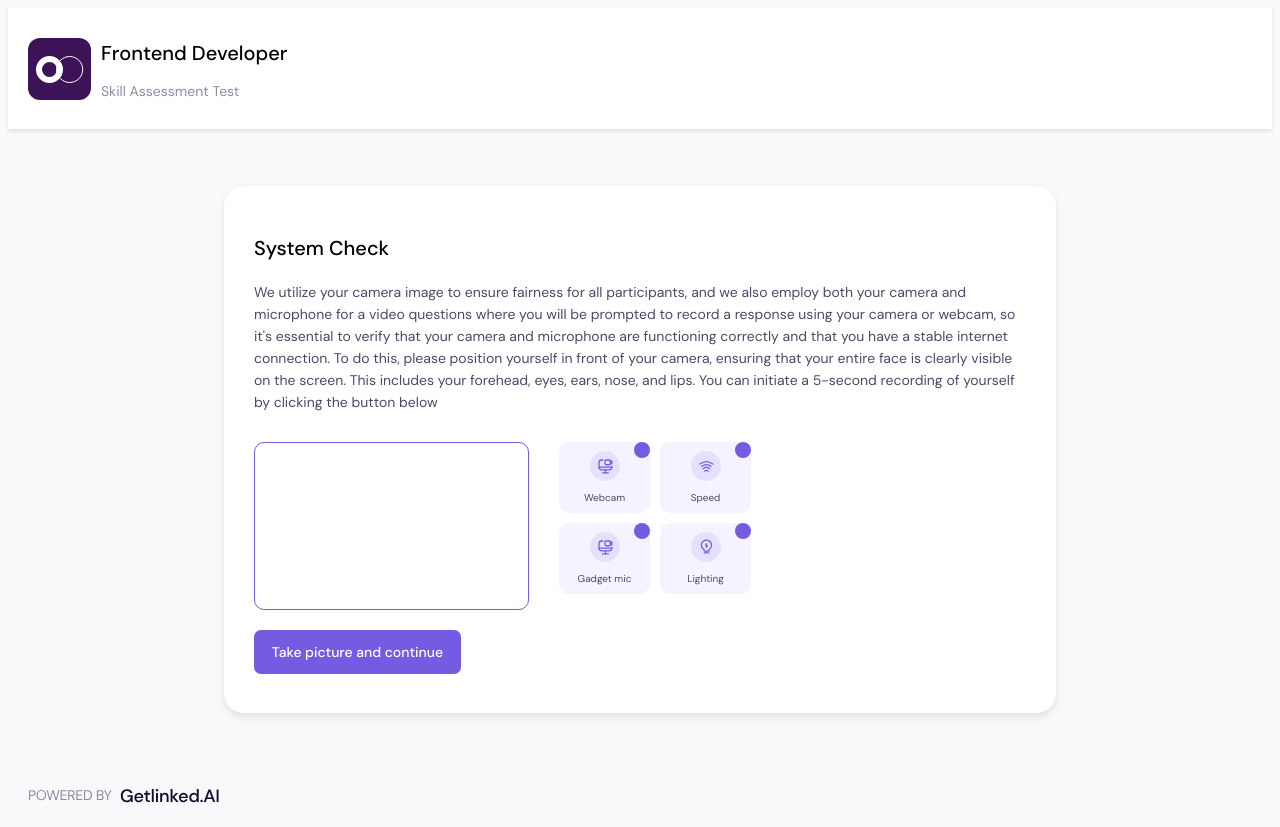
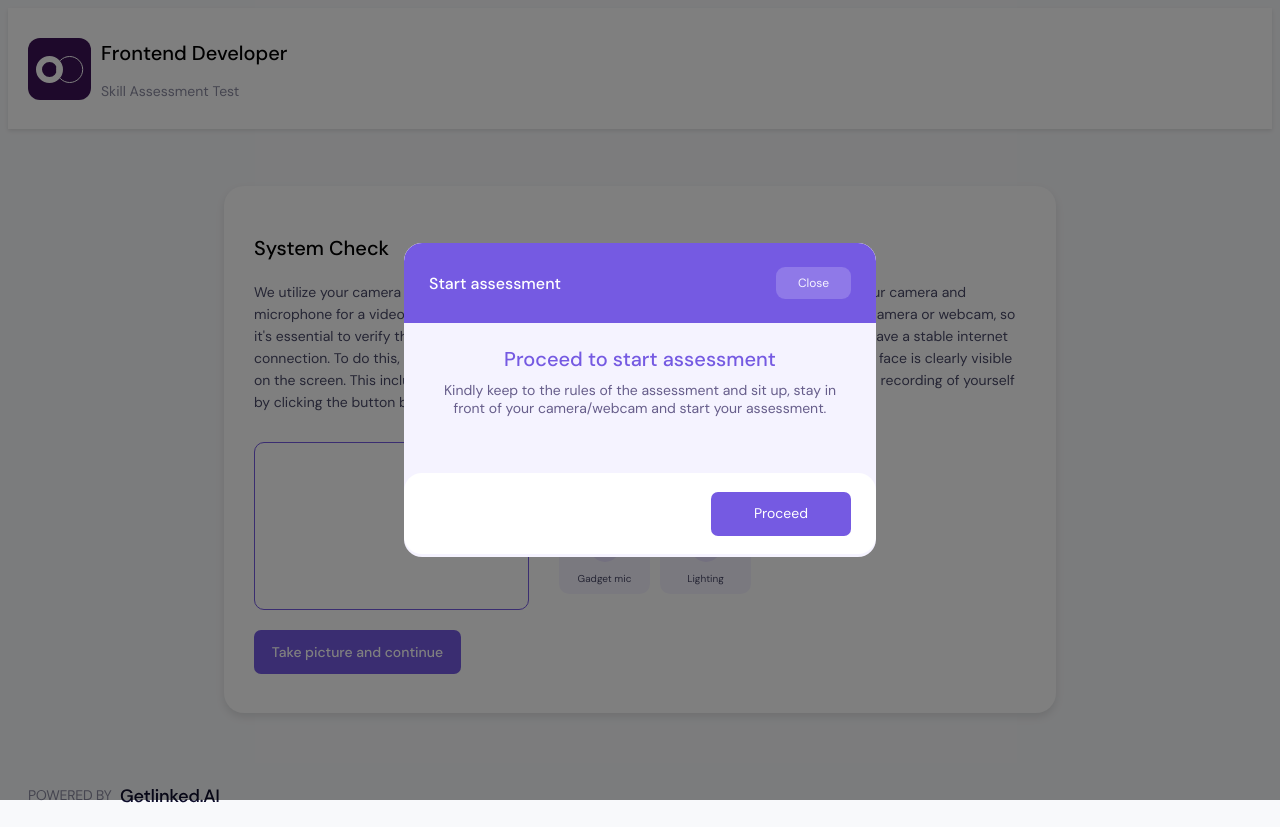
Before and after one commit to emmypuch/system-check, a React (Create React App) app: page / in a window 1280 px wide. Built offline with nearby package versions, Linux system fonts and the light colour scheme.

Commit message:
implemented modal ui

```diff
--- a/src/App.css
+++ b/src/App.css
@@ -3,7 +3,6 @@
 * {
   font-family: "DM Sans", sans-serif;
   box-sizing: border-box;
-
 }
 
 body {
@@ -435,6 +434,10 @@ button {
     height: auto;
   }
 
+  .btn {
+    margin-bottom: 20px;
+  }
+
   .footer {
     display: flex;
     justify-content: center;
@@ -444,6 +447,136 @@ button {
 
 /* Footer Styling */
 .footer {
-  margin-top: 20px;
   margin: 15px 20px;
 }
+
+/* Modal Styling */
+.modal {
+  position: fixed;
+  top: 0;
+  left: 0;
+  width: 100%;
+  height: 100%;
+  display: flex;
+  justify-content: center;
+  align-items: center;
+  background-color: rgba(0, 0, 0, 0.5);
+  z-index: 999;
+}
+
+.modal-container {
+  width: 90%;
+  max-width: 472px;
+  height: 314px;
+  border-radius: 18px;
+  background-color: #F5F3FF;
+  overflow: hidden;
+}
+
+.assessment {
+  display: flex;
+  justify-content: space-between;
+  align-items: center;
+  background-color: #755AE2;
+  height: 80px;
+  border-top-right-radius: 18px;
+  border-top-left-radius: 18px;
+  padding: 0 25px;
+}
+
+.assessment h4 {
+  font-size: 16px;
+  font-weight: 500;
+  line-height: 23px;
+  margin: 0;
+  color: white;
+}
+
+.assessment button {
+  background-color: #8F79E8;
+  border-radius: 9px;
+  outline: none;
+  border: none;
+  width: 75px;
+  height: 32px;
+  font-size: 12px;
+  font-weight: 400;
+  line-height: 16.37px;
+  color: #F5F3FF;
+}
+
+.process-container {
+  background-color: #F5F3FF;
+  height: 150px;
+  padding: 25px;
+}
+
+.process-container h3 {
+  color: #755AE2;
+  font-weight: 500;
+  font-size: 20px;
+  line-height: 23px;
+  margin: 0;
+  text-align: center;
+}
+
+.process-container p {
+  color: #675E8B;
+  font-weight: 400;
+  font-size: 14px;
+  line-height: 18.23px;
+  margin: 0;
+  text-align: center;
+  padding-top: 10px;
+}
+
+.proceed-btn {
+  display: flex;
+  justify-content: flex-end;
+  align-items: center;
+  margin-top: 10px;
+  background-color: #fff;
+  border-top-right-radius: 18px;
+  border-top-left-radius: 18px;
+  border-bottom-left-radius: 18px;
+  border-bottom-right-radius: 18px;
+  height: 81px;
+  margin: 0;
+  padding: 25px;
+}
+
+.proceed-btn a {
+  background-color: #755AE2;
+  height: 44px;
+  width: 140px;
+  border-radius: 7px;
+  color: white;
+  font-size: 14px;
+  font-weight: 400;
+  line-height: 18.23px;
+  display: flex;
+  align-items: center;
+  justify-content: center;
+  text-decoration: none;
+}
+
+@media (max-width: 768px) {
+  .modal-container {
+    width: 90%;
+    max-width: 100%;
+    height: auto;
+  }
+
+  .assessment {
+    padding: 15px;
+    height: auto;
+  }
+
+  .assessment h4 {
+    margin-bottom: 10px;
+  }
+
+  .proceed-btn {
+    justify-content: center;
+  }
+}
--- a/src/App.js
+++ b/src/App.js
@@ -2,6 +2,7 @@ import "./App.css";
 import { Header } from "./components/Header";
 import { Card } from "./components/Card";
 import { Footer } from "./components/Footer";
+import { Modal } from "./components/Modal";
 
 function App() {
   return (
@@ -9,6 +10,7 @@ function App() {
       <Header />
       <Card />
       <Footer />
+      <Modal />
     </div>
   );
 }
--- /dev/null
+++ b/src/components/Modal.js
@@ -0,0 +1,28 @@
+import React from "react";
+
+export const Modal = () => {
+  return (
+    <div className="modal">
+      <div className="modal-container">
+        <div className="assessment">
+          <div>
+            <h4>Start assessment</h4>
+          </div>
+          <div>
+            <button>Close</button>
+          </div>
+        </div>
+        <div className="process-container">
+          <h3>Proceed to start assessment</h3>
+          <p>
+            Kindly keep to the rules of the assessment and sit up, stay in front
+            of your camera/webcam and start your assessment.
+          </p>
+        </div>
+        <div className="proceed-btn">
+          <a href="#">Proceed</a>
+        </div>
+      </div>
+    </div>
+  );
+};
```
